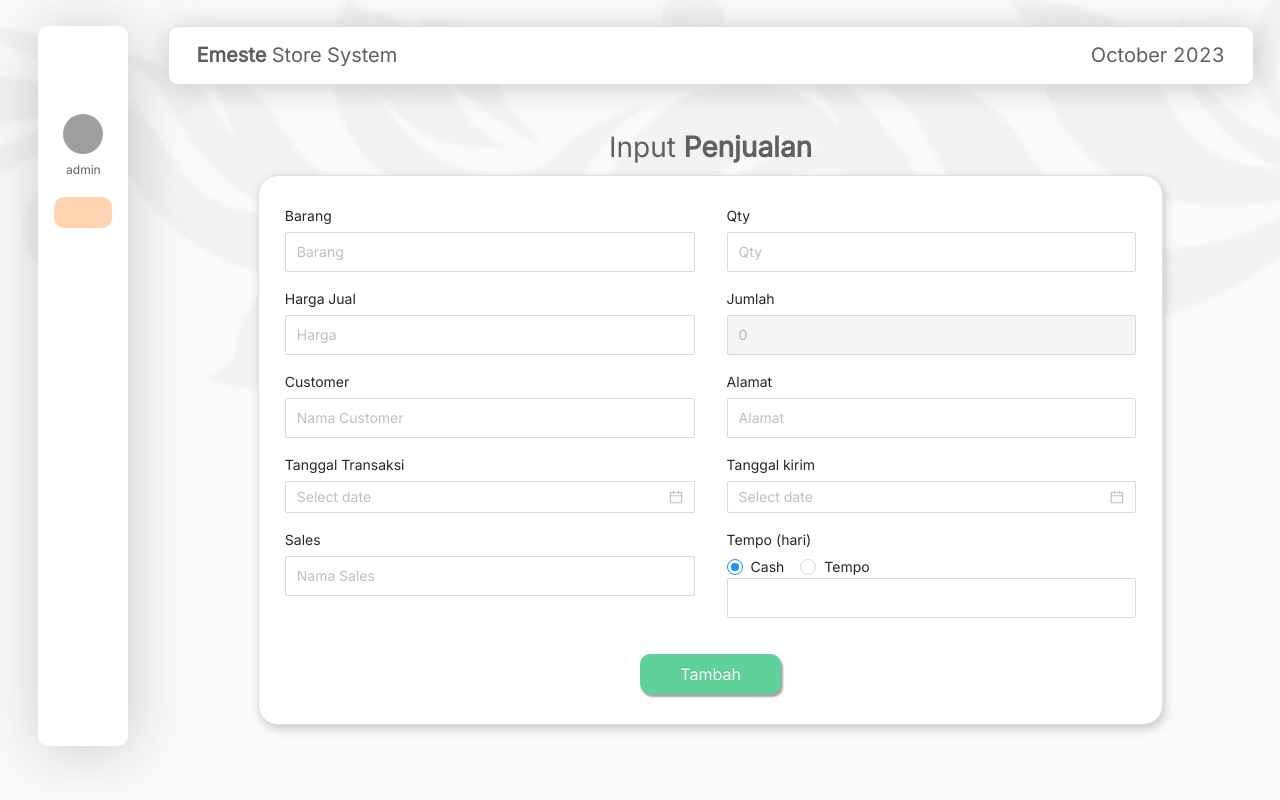
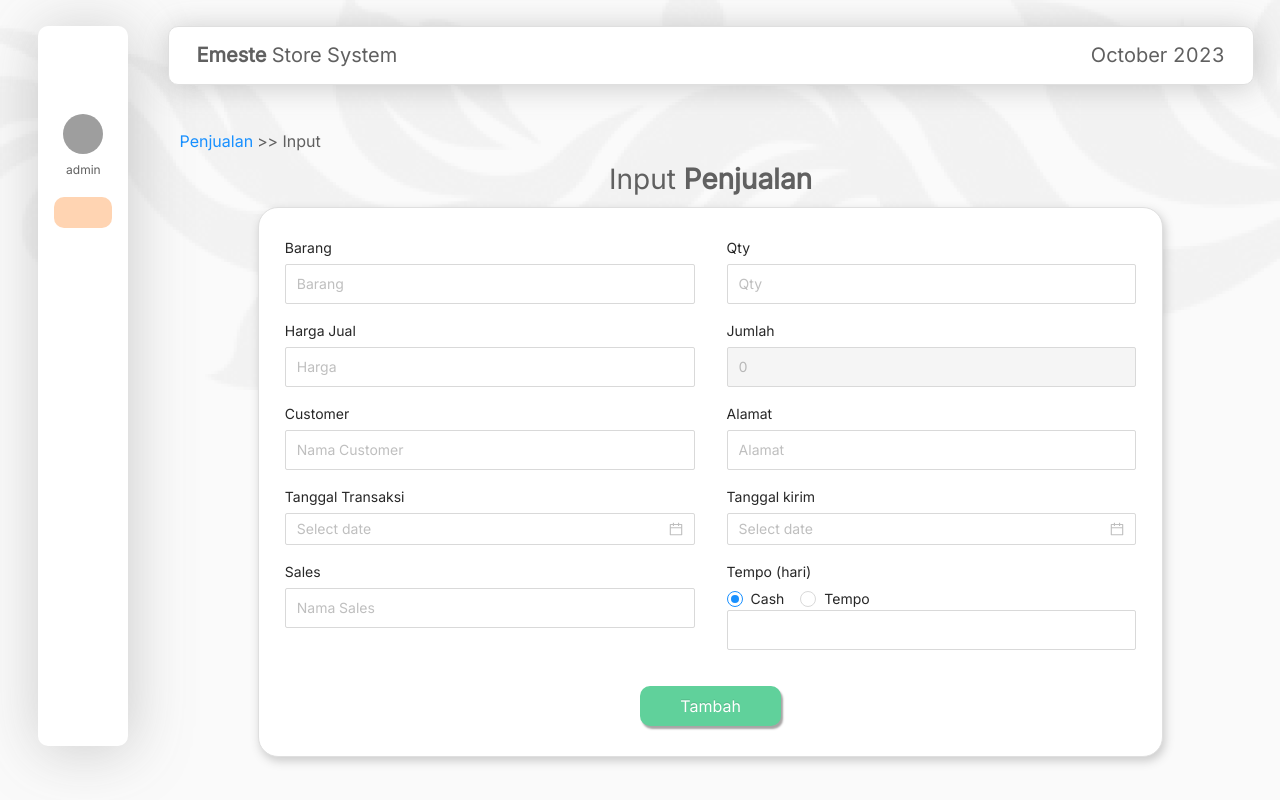
Before and after one commit to goldyTW/dashboardsimple-frontend, a React (Create React App) app: page /penjualan/input in a window 1280 px wide. Built offline with nearby package versions, Linux system fonts and the light colour scheme; grey boxes are pictures that could not be loaded; some icons are missing.

Commit message:
add breadcrumbs

```diff
--- a/src/pages/input-penjualan/index.js
+++ b/src/pages/input-penjualan/index.js
@@ -1,7 +1,7 @@
 import "./style.scss";
 import { useEffect, useState } from "react";
 import { toast } from 'react-toastify';
-import { useNavigate } from 'react-router-dom';
+import { Link, useNavigate } from 'react-router-dom';
 import axios from "axios";
 import Cookies from 'js-cookie';
 import dayjs from 'dayjs';
@@ -80,9 +80,14 @@ const InputPenjualan = () => {
       </div>
       <div className={sidebarOpen ? "mainNavLayoutNotFull" : "mainNavLayoutFull" }>
         <Navbar sidebarOpen={sidebarOpen} setSidebarOpen={setSidebarOpen}/>
+        <div className="row mt-5">
+          <div className="col-12 col-md-6 breadcrumbs">
+            <Link to="/penjualan"><span>Penjualan</span></Link> <span>{'>>'}</span> <span>Input</span>
+          </div>
+        </div>
         <div className="row justify-content-center">
           <div className="col-12 col-md-6 align-self-center text-center">
-            <h1 className="pageTitle mt-5">Input <b>Penjualan</b></h1>
+            <h1 className="pageTitle mt-3">Input <b>Penjualan</b></h1>
           </div>
           <div className="card col-md-10 col-12">
             <div className="row justify-content-center">
--- a/src/pages/input-penjualan/style.scss
+++ b/src/pages/input-penjualan/style.scss
@@ -20,6 +20,15 @@
             font-family: 'Inter';
             font-style: normal;
             font-size: 28px;
+            font-weight: 400;
+            line-height: 100%;
+            color: #606060;
+        }
+
+        .breadcrumbs{
+            font-family: 'Inter';
+            font-style: normal;
+            font-size: 16px;
             font-weight: 400;
             line-height: 100%;
             color: #606060;
```
